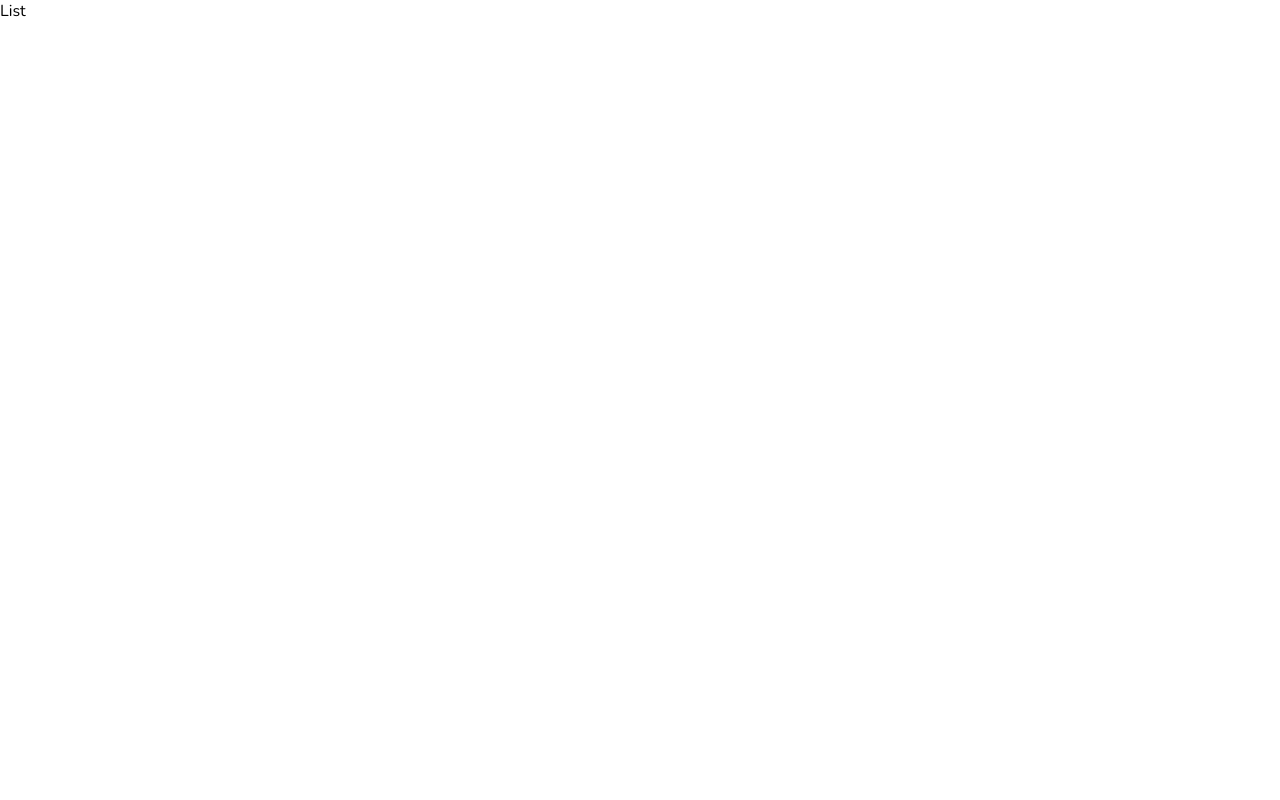
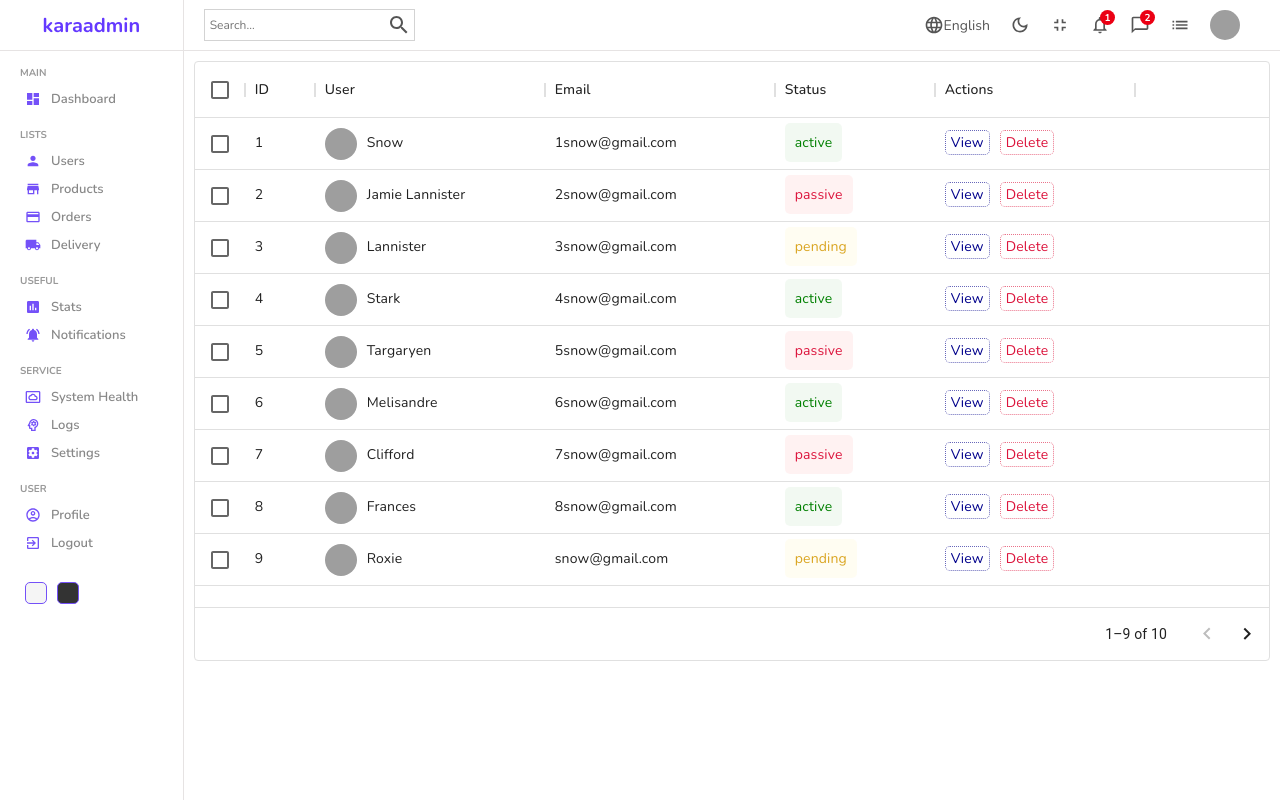
Before and after one commit to adityaaryanm4/admin-dashboard, a React (Create React App) app: page /users in a window 1280 px wide. Built offline with nearby package versions, Linux system fonts and the light colour scheme; grey boxes are pictures that could not be loaded.

Commit message:
6th  commit

```diff
--- a/package.json
+++ b/package.json
@@ -7,6 +7,7 @@
     "@emotion/styled": "^11.10.0",
     "@mui/icons-material": "^5.8.4",
     "@mui/material": "^5.10.0",
+    "@mui/x-data-grid": "^5.15.2",
     "@testing-library/jest-dom": "^5.16.4",
     "@testing-library/react": "^13.3.0",
     "@testing-library/user-event": "^13.5.0",
--- a/src/App.jsx
+++ b/src/App.jsx
@@ -1,17 +1,21 @@
 import React from 'react'
 import Home from './pages/home/Home'
 import List from './pages/list/List'
-import { BrowserRouter,Route,Routes } from 'react-router-dom'
+import { BrowserRouter, Route, Routes } from 'react-router-dom'
+import Single from './pages/single/Single'
 
 const App = () => {
   return (
     <BrowserRouter>
-    <Routes>
-      <Route path="/">
-        <Route index element={<Home/>}/>
-        <Route path="users" element={<List/>}/>
-      </Route>
-    </Routes>
+      <Routes>
+        <Route path="/">
+          <Route index element={<Home />} />
+          <Route path="users" >
+            <Route index element={<List />} />
+            <Route path=":userId" element={<Single />} />
+          </Route>
+        </Route>
+      </Routes>
     </BrowserRouter>
   )
 }
--- /dev/null
+++ b/src/components/dataTable/DataTable.jsx
@@ -0,0 +1,38 @@
+import "./dataTable.scss"
+import { DataGrid } from '@mui/x-data-grid';
+import { userColumns, userRows } from "../../dataTable";
+import {Link} from 'react-router-dom'
+
+const DataTable = () => {
+
+  const actionColumn = [{field:"action",headerName:"Actions",width:200,
+renderCell:(params)=>{
+  return(
+    <div className="cellWithAction">
+      <Link to={`/users/${params.row.id}`}><span className="view-button">View</span></Link>
+      <span className="del-button">Delete</span>
+    </div>
+  )
+}
+}]
+
+  return (
+
+    <div className="dataTable">
+
+          <div style={{ height: 600, width: '100%' }}>
+              <DataGrid
+                rows={userRows}
+                columns={userColumns.concat(actionColumn)}
+                pageSize={9}
+                rowsPerPageOptions={[9]}
+                checkboxSelection
+              />
+          </div>
+
+
+    </div>
+  )
+}
+
+export default DataTable
--- /dev/null
+++ b/src/components/dataTable/dataTable.scss
@@ -0,0 +1,62 @@
+.dataTable {
+    padding: 10px;
+    height: 600px;
+    a{
+        text-decoration: none;
+    }
+
+    .cellWithImg {
+        display: flex;
+        align-items: center;
+
+        .cellImg {
+            width: 32px;
+            height: 32px;
+            border-radius: 50%;
+            margin-right: 10px;
+            object-fit: cover;
+        }
+    }
+
+
+    .cellStatus {
+        padding: 10px;
+        border-radius: 5px;
+
+
+
+        &.active {
+            background-color: rgba(0, 128, 0, 0.05);
+            color: green;
+        }
+
+        &.pending {
+            color: goldenrod;
+            background-color: rgba(255, 217, 0, 0.05);
+        }
+
+        &.passive {
+            color: crimson;
+            background-color: rgba(255, 0, 0, 0.05);
+        }
+    }
+
+    .cellWithAction {
+
+        .view-button {
+            padding: 2px 5px;
+            border-radius: 5px;
+            color: darkblue;
+            border: 1px dotted rgba(0, 0, 139, 0.596);
+            cursor: pointer;
+            margin-right: 10px;
+        }
+        .del-button {
+            padding: 2px 5px;
+            border-radius: 5px;
+            color: crimson;
+            border: 1px dotted rgba(220, 20, 60, 0.6);
+            cursor: pointer;
+        }
+    }
+}
--- a/src/components/sidebar/sidebar.scss
+++ b/src/components/sidebar/sidebar.scss
@@ -3,6 +3,9 @@
     border-right: 0.5px solid rgb(230, 227, 227);
     min-height: 100vh;
     background-color: white;
+    a{
+        text-decoration: none;
+    }
 
     .top {
         display: flex;
--- /dev/null
+++ b/src/dataTable.js
@@ -0,0 +1,108 @@
+
+export const userColumns = [
+    { field: "id", headerName: "ID", width: 70 },
+    {
+        field: "user", headerName: "User", width: 230,
+        renderCell: (params) => {
+            return (<div className="cellWithImg">
+                <img className="cellImg" src={params.row.img} alt="avatar" />
+                <span>{params.row.username}</span>
+            </div>)
+        }
+    },
+    { field: "email", headerName: "Email", width: 230 }, //field name must be exact as mentioned in row data
+    {field:"status",headerName:"Status",width:160,
+    renderCell:(params)=>{
+        return(
+            <div >
+                <span className={`cellStatus ${params.row.status}`}>{params.row.status}</span>
+            </div>
+        )
+    }
+}
+
+]
+
+//temporary data
+export const userRows = [
+    {
+        id: 1,
+        username: "Snow",
+        img: "https://images.pexels.com/photos/1820770/pexels-photo-1820770.jpeg?auto=compress&cs=tinysrgb&dpr=2&w=500",
+        status: "active",
+        email: "1snow@gmail.com",
+        age: 35,
+    },
+    {
+        id: 2,
+        username: "Jamie Lannister",
+        img: "https://images.pexels.com/photos/1820770/pexels-photo-1820770.jpeg?auto=compress&cs=tinysrgb&dpr=2&w=500",
+        email: "2snow@gmail.com",
+        status: "passive",
+        age: 42,
+    },
+    {
+        id: 3,
+        username: "Lannister",
+        img: "https://images.pexels.com/photos/1820770/pexels-photo-1820770.jpeg?auto=compress&cs=tinysrgb&dpr=2&w=500",
+        email: "3snow@gmail.com",
+        status: "pending",
+        age: 45,
+    },
+    {
+        id: 4,
+        username: "Stark",
+        img: "https://images.pexels.com/photos/1820770/pexels-photo-1820770.jpeg?auto=compress&cs=tinysrgb&dpr=2&w=500",
+        email: "4snow@gmail.com",
+        status: "active",
+        age: 16,
+    },
+    {
+        id: 5,
+        username: "Targaryen",
+        img: "https://images.pexels.com/photos/1820770/pexels-photo-1820770.jpeg?auto=compress&cs=tinysrgb&dpr=2&w=500",
+        email: "5snow@gmail.com",
+        status: "passive",
+        age: 22,
+    },
+    {
+        id: 6,
+        username: "Melisandre",
+        img: "https://images.pexels.com/photos/1820770/pexels-photo-1820770.jpeg?auto=compress&cs=tinysrgb&dpr=2&w=500",
+        email: "6snow@gmail.com",
+        status: "active",
+        age: 15,
+    },
+    {
+        id: 7,
+        username: "Clifford",
+        img: "https://images.pexels.com/photos/1820770/pexels-photo-1820770.jpeg?auto=compress&cs=tinysrgb&dpr=2&w=500",
+        email: "7snow@gmail.com",
+        status: "passive",
+        age: 44,
+    },
+    {
+        id: 8,
+        username: "Frances",
+        img: "https://images.pexels.com/photos/1820770/pexels-photo-1820770.jpeg?auto=compress&cs=tinysrgb&dpr=2&w=500",
+        email: "8snow@gmail.com",
+        status: "active",
+        age: 36,
+    },
+    {
+        id: 9,
+        username: "Roxie",
+        img: "https://images.pexels.com/photos/1820770/pexels-photo-1820770.jpeg?auto=compress&cs=tinysrgb&dpr=2&w=500",
+        email: "snow@gmail.com",
+        status: "pending",
+        age: 65,
+    },
+    {
+        id: 10,
+        username: "Roxie",
+        img: "https://images.pexels.com/photos/1820770/pexels-photo-1820770.jpeg?auto=compress&cs=tinysrgb&dpr=2&w=500",
+        email: "snow@gmail.com",
+        status: "active",
+        age: 65,
+    },
+];
--- a/src/pages/list/List.jsx
+++ b/src/pages/list/List.jsx
@@ -1,8 +1,21 @@
 import "./list.scss"
+import DataTable from "../../components/dataTable/DataTable"
+import Navbar from '../../components/navbar/Navbar'
+import Sidebar from '../../components/sidebar/Sidebar'
 
-const List = () => {
-  return (
-    <div>List</div>
+const List = () => { //"list" page is for all. like list of users. list of products
+  return (          //when we visit "/users", we ll show this "list" page
+
+    <div className="list">
+
+      <Sidebar />
+
+      <div className="listContainer">
+        <Navbar />
+        <DataTable />
+      </div>
+
+    </div>
   )
 }
 
--- a/src/pages/list/list.scss
+++ b/src/pages/list/list.scss
@@ -0,0 +1,6 @@
+.list {
+    display: flex;
+    .listContainer {
+        flex: 6;
+    }
+}
--- /dev/null
+++ b/src/pages/single/Single.jsx
@@ -0,0 +1,26 @@
+import "./single.scss"
+import Navbar from '../../components/navbar/Navbar'
+import Sidebar from '../../components/sidebar/Sidebar'
+
+const Single = () => {
+    return (
+        <div className="single">
+            <Sidebar />
+
+            <div className="singleContainer">
+                <Navbar />
+                <div className="top">
+                    <div className="left">
+                        <div className="title"><h1>information</h1></div>
+                        <div className="item"></div>
+                    </div>
+                    <div className="right"></div>
+                </div>
+                <div className="bottom"></div>
+
+            </div>
+        </div>
+    )
+}
+
+export default Single
--- /dev/null
+++ b/src/pages/single/single.scss
@@ -0,0 +1,23 @@
+.single {
+    display: flex;
+
+    .singleContainer {
+        flex: 6;
+
+        .top {
+            display: flex;
+            margin: 10px;
+
+            .left {
+                padding: 10px;
+                flex: 1;
+                -webkit-box-shadow: 2px 4px 10px 1px rgba(0, 0, 0, 0.47);
+                box-shadow: 2px 4px 10px 1px rgba(201, 201, 201, 0.47);
+                border-radius: 5px;
+            }
+            .right{
+                flex: 2;
+            }
+        }
+    }
+}
```
Also changed, not shown: 1 other file (tests, documents, lock files or other folders).
